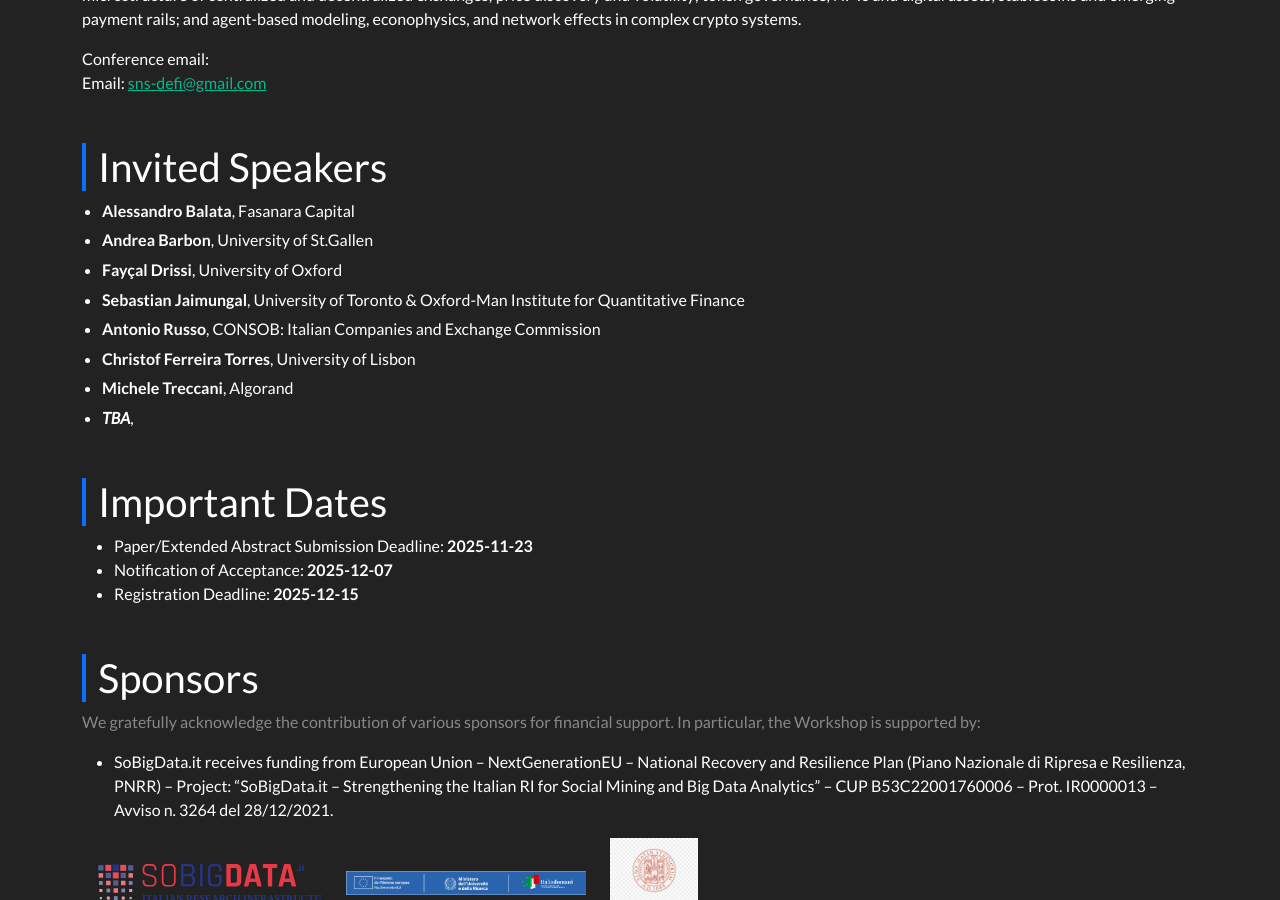
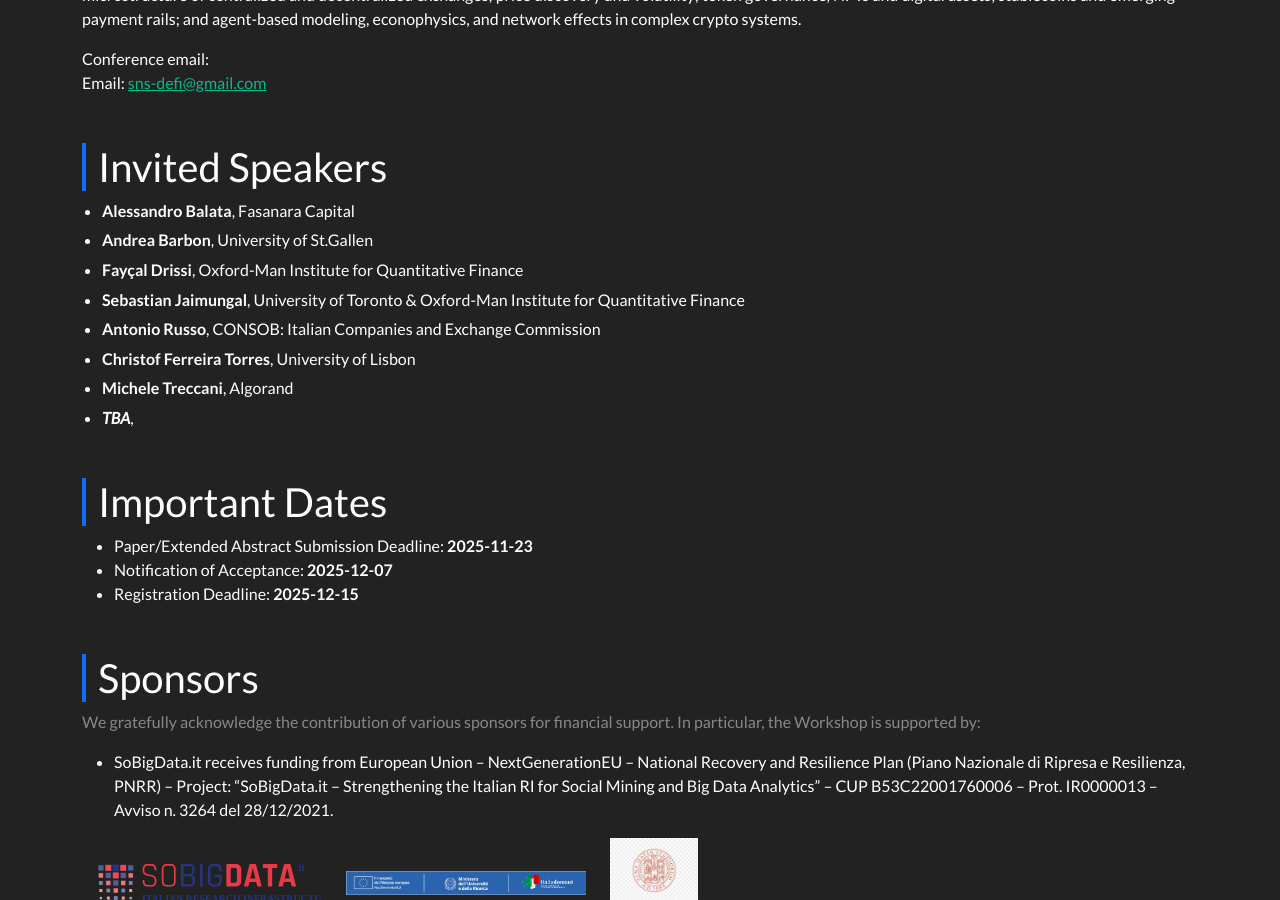
Before and after one commit to sns-defi/sns-defi.github.io, a Jekyll site: the page built from index.md, in a window 1280 px wide and 900 px high, scrolled down 807 px. Built offline with Jekyll 4.4.1, drawn with Linux system fonts in a browser that asks for light colours; nearby versions of some CDN libraries.

Commit message:
Update speaker affiliation for Fayçal Drissi

```diff
--- a/_data/speakers.yml
+++ b/_data/speakers.yml
@@ -11,7 +11,7 @@
     DeFi-ying the Fed? Monetary Policy Transmission to Stablecoin Rates.
 
 - name: "Fayçal Drissi"
-  affiliation: "University of Oxford"
+  affiliation: "Oxford-Man Institute for Quantitative Finance"
   image: "/assets/img/speakers/drissi.png"
   bio: |
     <em>TBD</em>
```
